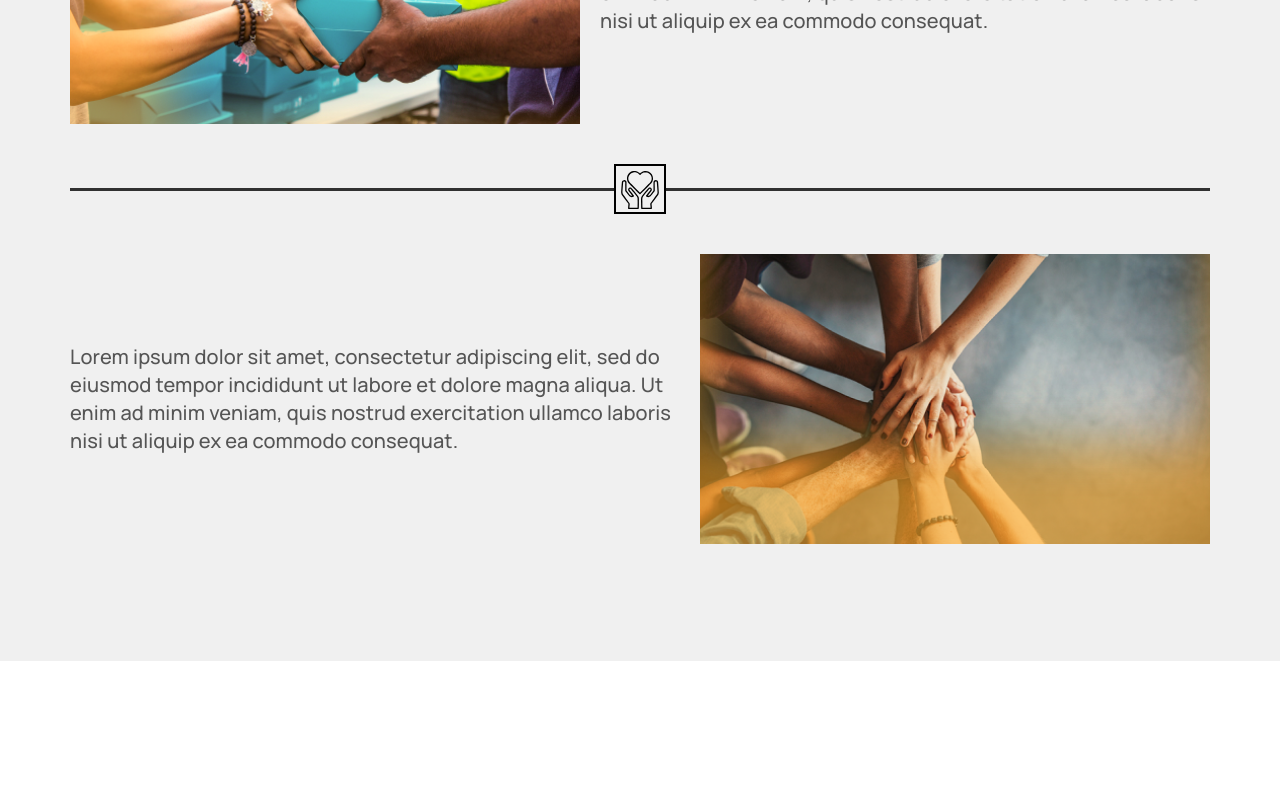
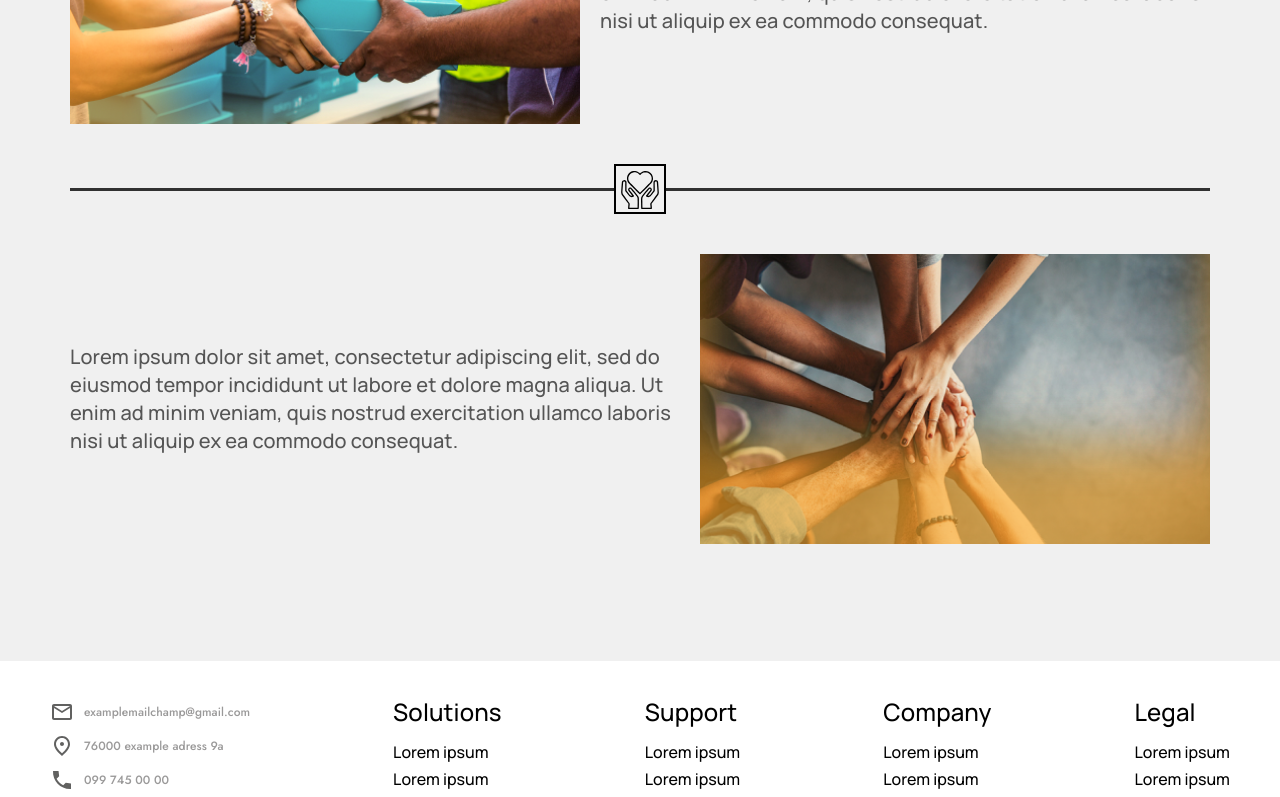
Before and after one commit to HeliosProgTeam/if-victory2v, a Next.js app: page / in a window 1280 px wide. Shown: the part 2000-2797 px from the top of the page. Before the commit the page ends 2661 px from the top, so only its background shows below. Built offline with nearby package versions, Linux system fonts and the light colour scheme.

Commit message:
fix sanya shit

```diff
--- a/src/components/developersMedia/DevelopersMedia.jsx
+++ b/src/components/developersMedia/DevelopersMedia.jsx
@@ -3,8 +3,10 @@ import Instagram from './instagram.svg'
 import Twitter from './twitter.svg'
 import Telegram from './telegram.svg'
 import Github from './github.svg'
-
-
+import GitHubIcon from '@mui/icons-material/GitHub';
+import TelegramIcon from '@mui/icons-material/Telegram';
+import TwitterIcon from '@mui/icons-material/Twitter';
+import InstagramIcon from '@mui/icons-material/Instagram';
 import Img from '../../components/Image'
 
 const DevelopersMedia = () => {
@@ -15,23 +17,27 @@ const DevelopersMedia = () => {
             </span>
             <div className="developers__media">
                 <div className="developers__item">
-                    <a href="#">
-                        <Img src={Instagram} alt={"media"}/>
+                    <a href="#" className={'developers__icon '}>
+                        {/*<Img src={Instagram} alt={"media"}/>*/}
+                      <InstagramIcon style={{fontSize:"inherit"}}/>
                     </a>
                 </div>
                 <div className="developers__item">
-                    <a href="#">
-                        <Img src={Twitter} alt={"media"}/>
+                    <a href="#" className={'developers__icon '}>
+                        {/*<Img src={Twitter} alt={"media"}/>*/}
+                      <TwitterIcon style={{fontSize:"inherit"}}/>
                     </a>
                 </div>
                 <div className="developers__item">
-                    <a href="#">
-                        <Img src={Telegram} alt={"media"}/>
+                    <a href="#" className={'developers__icon developers__icon--telegram'}>
+                        {/*<Img src={Telegram} alt={"media"}/>*/}
+                      <TelegramIcon style={{fontSize:"inherit"}}/>
                     </a>
                 </div>
                 <div className="developers__item">
-                    <a href="#">
-                        <Img src={Github} alt={"media"}/>
+                    <a href="#" className={'developers__icon '}>
+                        {/*<Img src={Github} alt={"media"}/>*/}
+                      <GitHubIcon style={{fontSize:"inherit"}}/>
                     </a>
                 </div>
             </div>
--- a/src/components/links/Links.jsx
+++ b/src/components/links/Links.jsx
@@ -1,10 +1,9 @@
-import React from 'react';
+import React from "react";
 import Media from "../media/Media";
 
 const Links = () => {
-
-
-    const array = [{
+  const array = [
+    {
       title: "Solutions",
       links: [
         {
@@ -13,9 +12,9 @@ const Links = () => {
         },
         {
           path: "#",
-                lable: "Lorem ipsum"
-            }
-        ]
+          lable: "Lorem ipsum",
+        },
+      ],
     },
     {
       title: "Support",
@@ -26,9 +25,9 @@ const Links = () => {
         },
         {
           path: "#",
-                    lable: "Lorem ipsum"
-                }
-            ]
+          lable: "Lorem ipsum",
+        },
+      ],
     },
     {
       title: "Company",
@@ -39,9 +38,9 @@ const Links = () => {
         },
         {
           path: "#",
-                    lable: "Lorem ipsum"
-                }
-            ]
+          lable: "Lorem ipsum",
+        },
+      ],
     },
     {
       title: "Legal",
@@ -52,28 +51,29 @@ const Links = () => {
         },
         {
           path: "#",
-                    lable: "Lorem ipsum"
-                }
-            ]
-        }
+          lable: "Lorem ipsum",
+        },
+      ],
+    },
   ];
 
   return (
-
-        <div className={"footer__links"}>
-
-            <Media/>
-
+    <div className={"footer-nav"}>
+      <Media />
       {array.map((item, index) => {
-                return <div key={index} className={"footer__item"}>
+        return (
+          <div key={index} className={"footer-nav__item"}>
             <h4>{item.title}</h4>
 
             {item.links.map((link, index) => {
-                        return <span key={index} className={"footer__text"}>
+              return (
+                <span key={index} className={"footer-nav__text"}>
                   <a href={link.path}>{link.lable}</a>
                 </span>
+              );
             })}
           </div>
+        );
       })}
     </div>
   );
--- a/src/components/media/Media.jsx
+++ b/src/components/media/Media.jsx
@@ -1,7 +1,9 @@
-import React from 'react';
-import EmailIcon from "@mui/icons-material/Email";
-import LocationOnIcon from "@mui/icons-material/LocationOn";
+import React from "react";
+import EmailIcon from "@mui/icons-material/EmailOutlined";
+import LocationOnIcon from "@mui/icons-material/LocationOnOutlined";
+import FmdGoodIcon from '@mui/icons-material/FmdGoodOutlined';
 import PhoneIcon from "@mui/icons-material/Phone";
+import Phone from "../phone/Phone";
 
 const Media = () => {
   return (
@@ -9,27 +11,18 @@ const Media = () => {
       <ul className={"media__list"}>
         <li className={"media__item"}>
           <div className="media__icon">
-                        <EmailIcon/>
+            <EmailIcon />
           </div>
-                    <span className={"media__text"}>
-                        examplemailchamp@gmail.com
-                    </span>
+          <a href={'mailto:examplemailchamp@gmail.com'} className={"media__text"}>examplemailchamp@gmail.com</a>
         </li>
         <li className={"media__item"}>
           <div className="media__icon">
-                        <LocationOnIcon/>
+            <FmdGoodIcon />
           </div>
-                    <span className={"media__text"}>
-                        76000 example adress 9a
-                    </span>
+          <a href={'https://goo.gl/maps/tbdC5sKcCbu7v6Vv5'} className={"media__text"}>76000 example adress 9a</a>
         </li>
         <li className={"media__item"}>
-                    <div className="media__icon">
-                        <PhoneIcon/>
-                    </div>
-                    <span className={"media__text"}>
-                        099 745 00 00
-                    </span>
+          <Phone phone={"099 745 00 00"} />
         </li>
       </ul>
     </div>
--- a/src/components/phone/Phone.jsx
+++ b/src/components/phone/Phone.jsx
@@ -1,8 +1,8 @@
 
 import LocalPhoneSharpIcon from '@mui/icons-material/LocalPhoneSharp';
 
-const Phone = (props) => {
-  const { phone } = props;
+const Phone = ({phone}) => {
+
   return (
     <div className='phone'>
       <div className='phone__icon'>
--- a/src/layout/Footer/Footer.jsx
+++ b/src/layout/Footer/Footer.jsx
@@ -1,19 +1,14 @@
-import React from 'react'
+import React from "react";
 import Media from "../../components/media/Media";
 import DevelopersMedia from "../../components/developersMedia/DevelopersMedia";
 import Links from "../../components/links/Links";
 
-export const Footer = ({...props}) => {
-    return <footer className={'footer'} {...props}>
-        <Links/>
-        <hr style={{
-            border:"none",
-            color:"#404040",
-            backgroundColor:"#404040",
-            height:"3px",
-            margin:"90px 0 15px"
-        }}
-        />
-        <DevelopersMedia/>
-    </footer>;
+export const Footer = ({ ...props }) => {
+  return (
+    <footer className={"footer"} {...props}>
+      <Links />
+      <hr />
+      <DevelopersMedia />
+    </footer>
+  );
 };
--- a/src/layout/Layout.jsx
+++ b/src/layout/Layout.jsx
@@ -7,7 +7,7 @@ const Layout = ({children}) => {
             <Header/>
             <main>{children}</main>
 
-            {/*<Footer/>*/}
+            <Footer/>
         </>
     );
 };
--- a/src/styles/About.scss
+++ b/src/styles/About.scss
@@ -14,6 +14,7 @@
       display: flex;
       justify-content: space-between;
       width: 100%;
+      gap: 20px;
 
       @media screen and (max-width: 1200px) {
         padding: 0 20px;
@@ -39,7 +40,7 @@
           margin-right: 20px;
           @media screen and (max-width: 900px) {
             margin-right: 0;
-            margin-bottom: 20px;
+            //margin-bottom: 20px;
           }
         }
 
--- a/src/styles/Footer.scss
+++ b/src/styles/Footer.scss
@@ -1,49 +1,164 @@
-.footer{
+.footer {
   padding: 37px 50px 20px 50px;
+  @media screen and (max-width: 1200px) {
+    padding: 37px 30px 20px;
+  }
+  @media screen and (max-width: 1200px) {
+    padding: 37px 15px 20px;
+  }
+  &-nav {
+    //display: grid;
+    //grid-template-columns: repeat(5, 1fr);
+    //grid-row-gap: 1em;
+    //grid-column-gap: 50px;
+    display: flex;
+    justify-content: space-between;
+    gap: 20px;
 
-  &__links{
-    display: grid;
-    grid-template-columns: repeat(5,1fr);
-    grid-row-gap: 1em;
-    grid-column-gap: 50px;
-  }
+    @media screen and (max-width: 768px) {
+      justify-content: space-evenly;
+      flex-wrap: wrap;
+    }
 
-  &__item{
-    display: flex;
-    flex-direction: column;
-  }
+    &__item {
+      display: flex;
+      flex-direction: column;
+    }
 
-  &__text:not(:last-child){
-    margin-bottom: 5px;
+    &__text {
+      a {
+        white-space: nowrap;
+        &:hover {
+          color: #adadab;
+        }
+      }
+    }
+    &__text:not(:last-child) {
+      margin-bottom: 5px;
+    }
   }
 }
 
-.media{
-  &__item{
+.media {
+  @media screen and (max-width: 750px) {
+    order: 1;
+  }
+
+  &__item {
     display: flex;
+    align-items: center;
+    &:not(:last-child) {
+      margin-bottom: 6px;
+    }
+    &:hover {
+      .phone {
+        &__icon,
+        &__number {
+          color: #2d2d2d;
+        }
+      }
+      .media__icon,
+      .media__text {
+        color: #2d2d2d;
+      }
+    }
+    .phone {
+      &__icon {
+        color: #616160;
+      }
+      &__number {
+        font-family: "Jost", serif;
+        font-weight: 500;
+        font-size: 12px;
+        line-height: 28px;
+        letter-spacing: 0.005em;
+        color: #9a9999;
+      }
+    }
   }
-  &__icon{
-    margin-right: 5px ;
+  &__icon {
+    margin-right: 10px;
+    color: #616160;
+    display: flex;
+    align-items: center;
+    justify-content: center;
+    height: 24px;
+    width: 24px;
   }
-  &__text{
-    font-family: 'Jost';
+  &__text {
+    font-family: "Jost", serif;
     font-style: normal;
     font-weight: 500;
     font-size: 12px;
     line-height: 28px;
     letter-spacing: 0.005em;
-    color: #9A9999;
+    color: #9a9999;
   }
 }
 
-.developers{
+hr {
+  border: none;
+  color: #404040;
+  background-color: #404040;
+  height: 3px;
+  margin: 90px 0 15px;
+  @media screen and (max-width: 900px) {
+    margin: 70px 0 15px;
+  }
+
+  @media screen and (max-width: 768px) {
+    margin: 30px 0 15px;
+  }
+}
+
+.developers {
   display: flex;
   justify-content: space-between;
-  &__media{
+  align-items: center;
+  gap: 20px;
+  @media screen and (max-width: 600px) {
+    justify-content: space-evenly;
+    //row-gap: 20px;
+    flex-wrap: wrap;
+  }
+  &__rights {
+    @media screen and (max-width: 600px) {
+      order: 1;
+    }
+  }
+  &__media {
     display: flex;
+    justify-content: space-between;
   }
+  &__item {
+    padding: 1px;
+  }
+  &__icon {
+    display: flex;
+    justify-content: center;
+    align-items: center;
+    width: 25px !important;
+    height: 25px !important;
+    //padding: 1px;
+    font-size: 26px;
 
-  &__item:not(:last-child){
+    &:hover{
+      color: #006FF2;
+    }
+    //svg {
+    //  width: 25px !important;
+    //  height: 25px !important;
+    //  //fill: red;
+    //}
+    //&--telegram {
+    //  border-radius: 50%;
+    //  background-color: black;
+    //  svg {
+    //    fill: white;
+    //  }
+    //}
+  }
+  &__item:not(:last-child) {
     margin-right: 10px;
   }
 }
--- a/src/styles/style.scss
+++ b/src/styles/style.scss
@@ -297,10 +297,6 @@ section {
     span {
       height: 38px !important;
       width: 38px !important;
-      //
-      //  img {
-      //    object-fit: cover;
-      //  }
     }
   }
 
@@ -315,9 +311,8 @@ section {
 
 
 /*------------------------END CODE---------------------*/
-@import "Layout";
 @import "Header";
-@import "Footer";
 @import "MainSection";
 @import "About";
 @import "Contacts";
+@import "Footer";
```
Also changed, not shown: src/components/developersMedia/github.svg, src/styles/Layout.scss (deleted). Lines whose indentation alone changed are shown as unchanged.
